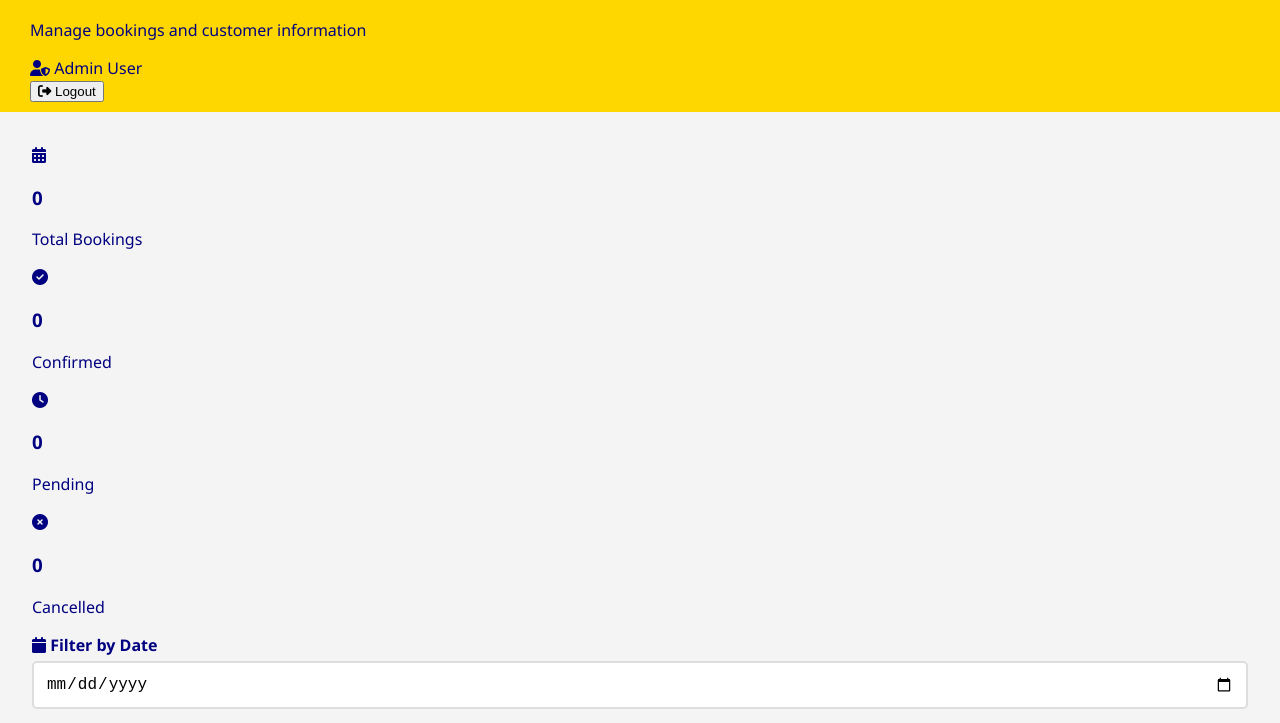
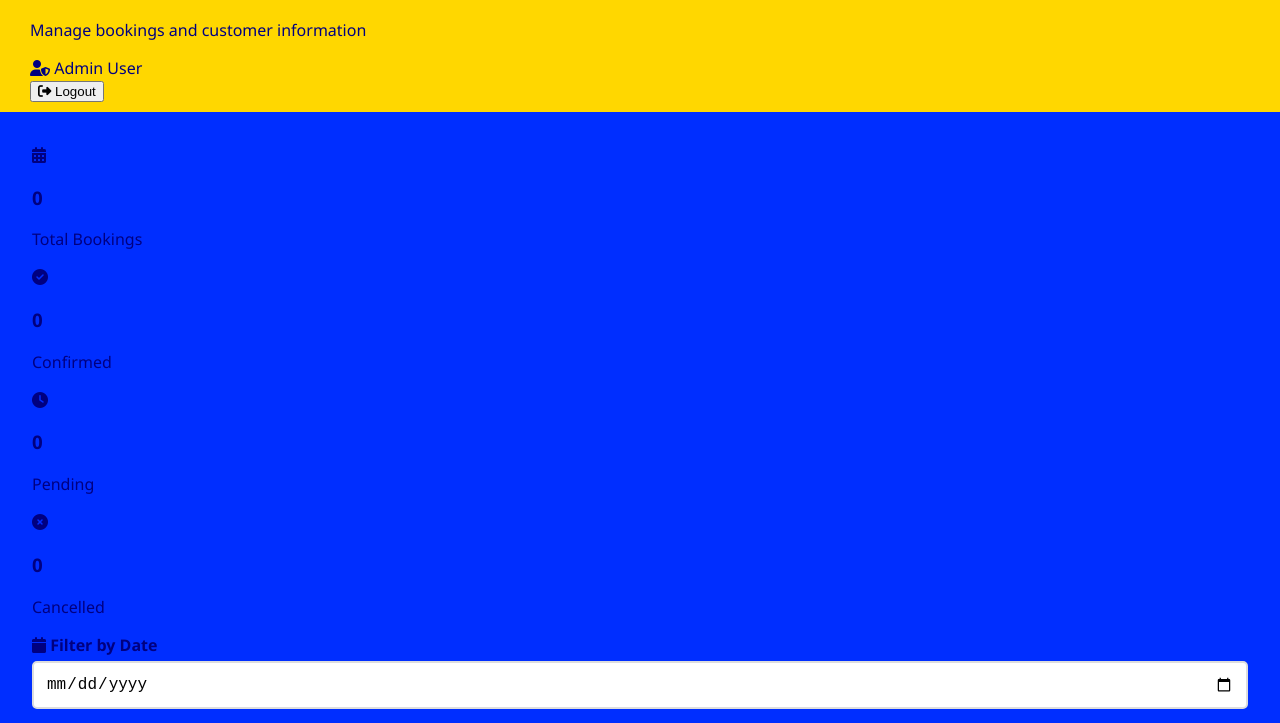
Before and after one commit to ChukwumaMakhubo/happyvillebooking, a plain HTML site: page admin.html in a window 1280 px wide. Shown: the part 77-800 px from the top of the page. Drawn offline with Linux system fonts and the light colour scheme.

Commit message:
Update styles.css

```diff
--- a/styles.css
+++ b/styles.css
@@ -10,6 +10,8 @@ body {
     background-image: url(images/Background.jpeg');
     background-size: cover;
     background-attachment: fixed;
+       background-color: #002eff;
+
 }
 
 main{
```
